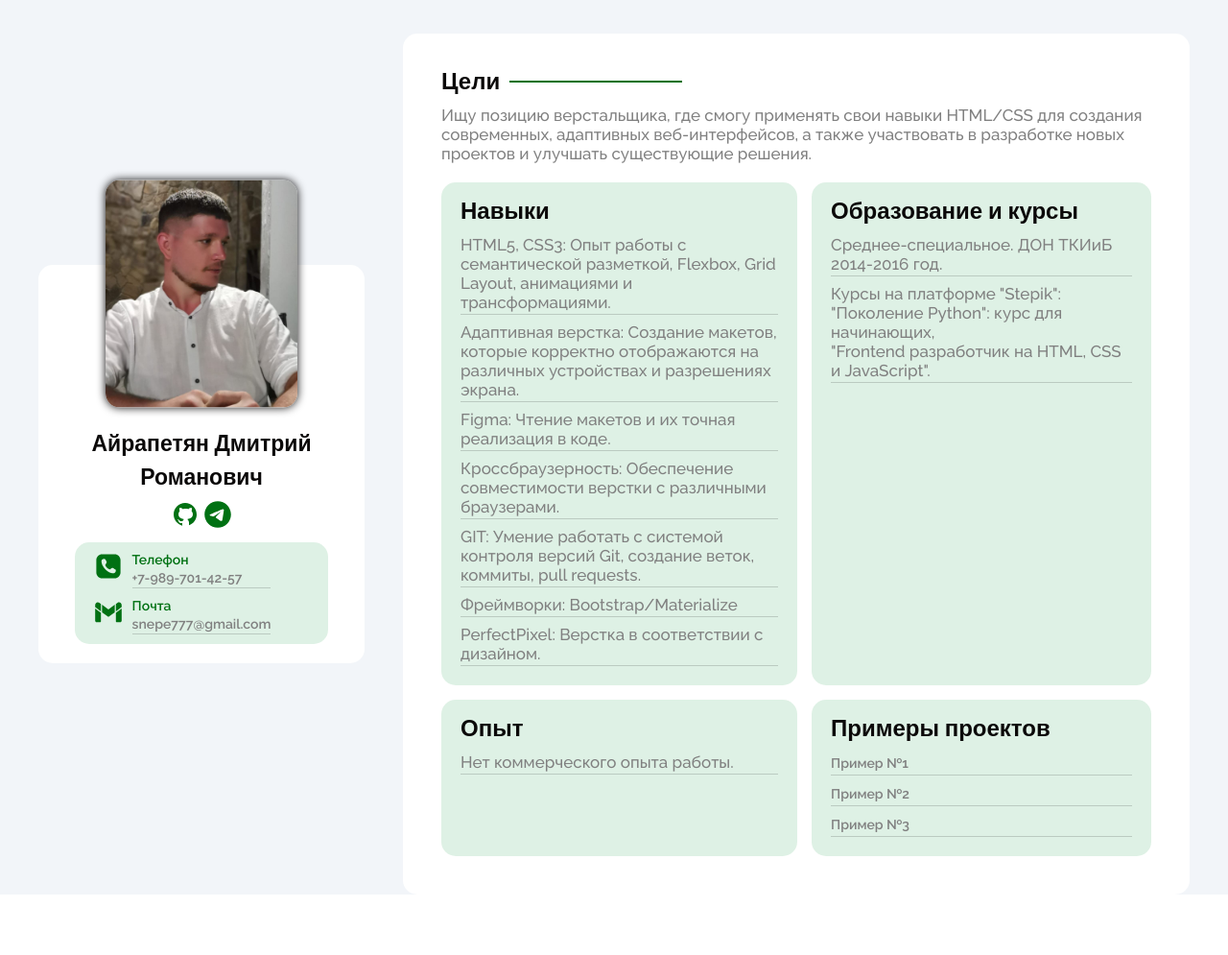
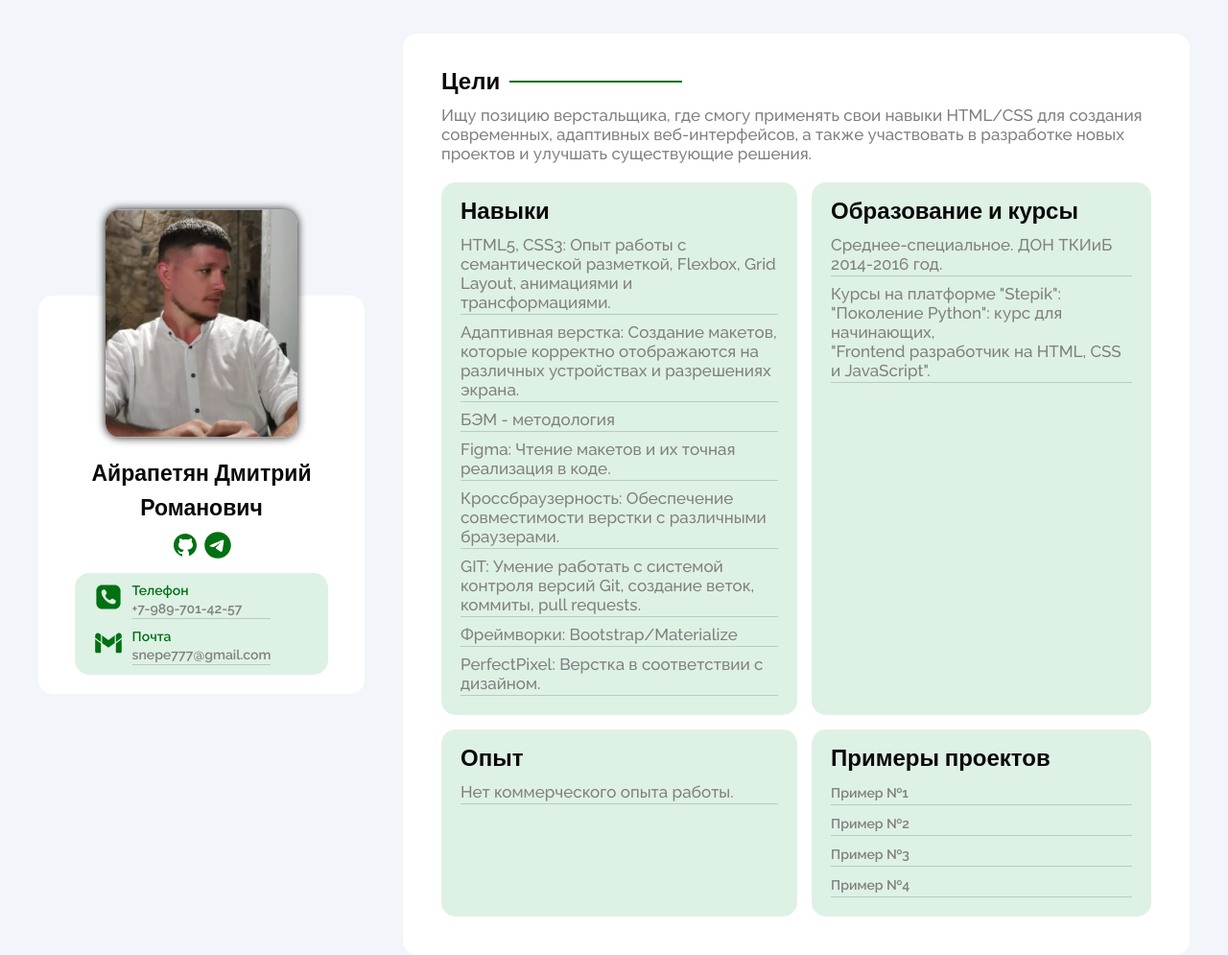
Before and after one commit to ShvepsNeKeks/Portfolio, a plain HTML site: page index.html in a window 1280 px wide. Shown: the whole page at 96% size. Before the commit the page ends 932 px from the top, so only its background shows below. Drawn offline with Linux system fonts and the light colour scheme.

Commit message:
add new work

```diff
--- a/index.html
+++ b/index.html
@@ -19,7 +19,8 @@
         <img src="img/photo-po.jpg" alt="" class="portfolio__img">
         <h1 class="portfolio__h1 style-title">Айрапетян Дмитрий Романович</h1>
         <div class="portfolio__socials">
-          <a class="portfolio__icon" title="Подробнее на GitHub" href="https://github.com/ShvepsNeKeks?tab=repositories" target="_blank">
+          <a class="portfolio__icon" title="Подробнее на GitHub" href="https://github.com/ShvepsNeKeks?tab=repositories"
+            target="_blank">
             <svg class="portfolio__svg" xmlns="http://www.w3.org/2000/svg" x="0px" y="0px" width="30" height="30"
               viewBox="0 0 30 30">
               <path
@@ -27,7 +28,8 @@
               </path>
             </svg>
           </a>
-          <a class="portfolio__icon" title="Написать в ТГ" href="https://t.me/ProstoDimaLi" class="portfolio__card-link" target="_blank">
+          <a class="portfolio__icon" title="Написать в ТГ" href="https://t.me/ProstoDimaLi" class="portfolio__card-link"
+            target="_blank">
             <svg class="portfolio__svg" xmlns="http://www.w3.org/2000/svg" x="0px" y="0px" width="50" height="50"
               viewBox="0 0 50 50">
               <path
@@ -67,10 +69,12 @@
                 анимациями и трансформациями.</li>
               <li class="about__item-list">Адаптивная верстка: Создание макетов, которые корректно отображаются на
                 различных устройствах и разрешениях экрана.</li>
+              <li class="about__item-list">БЭМ - методология </li>
               <li class="about__item-list">Figma: Чтение макетов и их точная реализация в коде.</li>
               <li class="about__item-list">Кроссбраузерность: Обеспечение совместимости верстки с различными браузерами.
               </li>
-              <li class="about__item-list"> GIT: Умение работать с системой контроля версий Git, создание веток, коммиты, pull requests.</li>
+              <li class="about__item-list"> GIT: Умение работать с системой контроля версий Git, создание веток,
+                коммиты, pull requests.</li>
               <li class="about__item-list">Фреймворки: Bootstrap/Materialize</li>
               <li class="about__item-list">PerfectPixel: Верстка в соответствии с дизайном.</li>
             </ul>
@@ -108,6 +112,10 @@
                 <a class="about__link-pf style-link" target="_blank"
                   href="https://github.com/ShvepsNeKeks/Site-1">Пример №3</a>
               </li>
+              <li class="about__item-list">
+                <a class="about__link-pf style-link" target="_blank"
+                  href="https://github.com/ShvepsNeKeks/Britlex">Пример №4</a>
+              </li>
             </ul>
           </article>
         </div>
```
